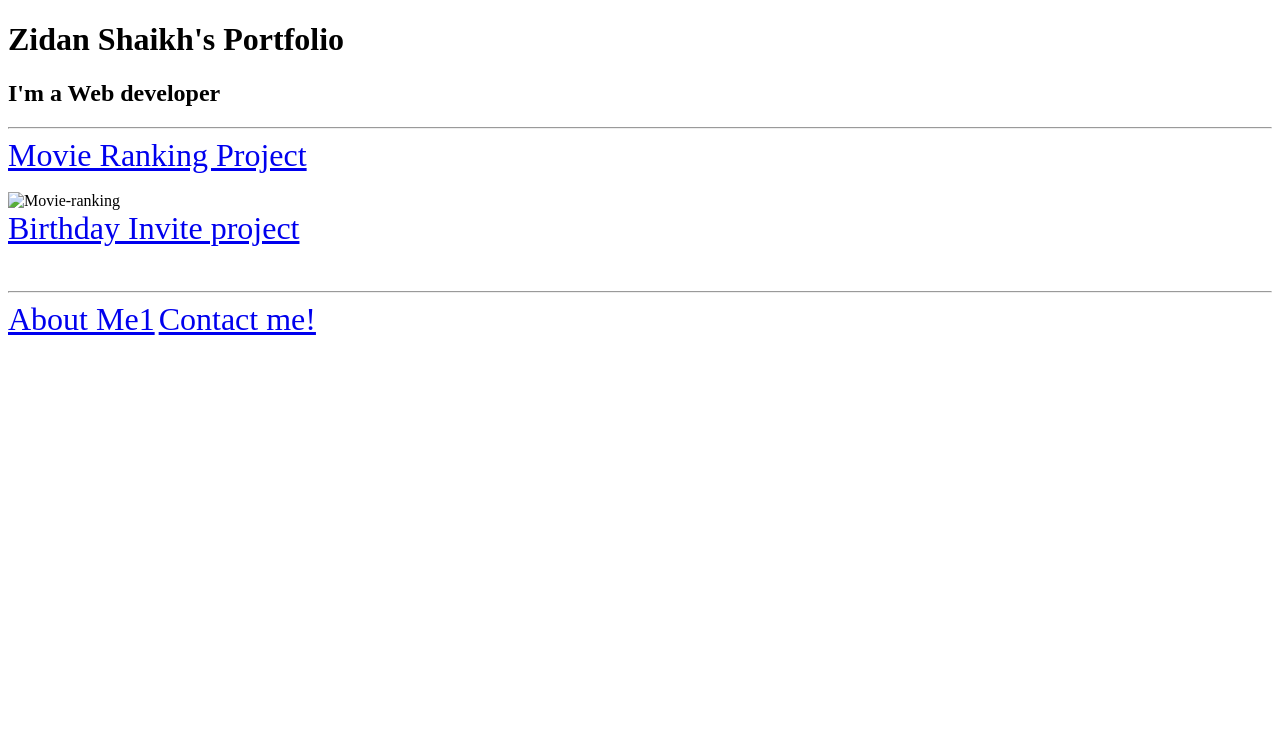
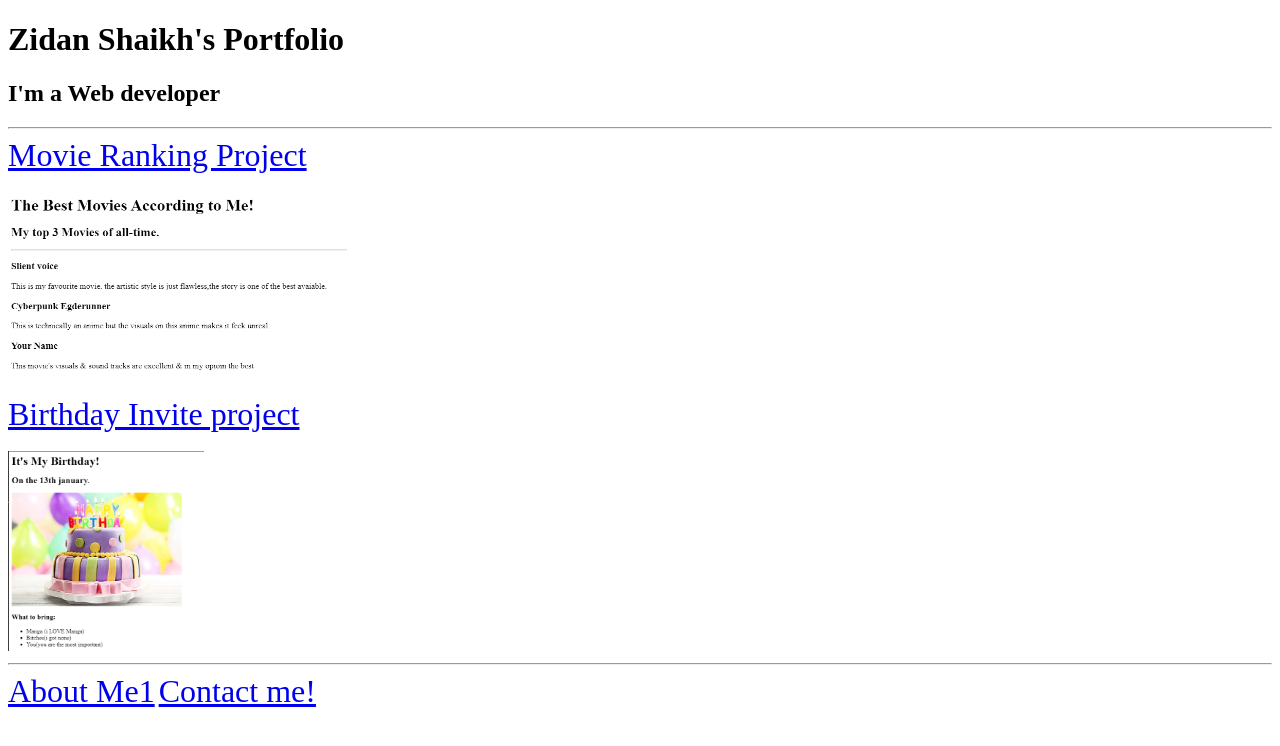
Before and after one commit to ZidanShaikh/HTML_, a plain HTML site: page index.html in a window 1280 px wide. Drawn offline with Linux system fonts and the light colour scheme.

Commit message:
Update index.html images

```diff
--- a/index.html
+++ b/index.html
@@ -13,12 +13,12 @@
    <a style="font-size:xx-large;" href="http://127.0.0.1:3000/2.4+Movie+Ranking+Project/2.4%20Movie%20Ranking%20Project/index.html">Movie Ranking Project</a>
    <br>
    <br>
-    <img style="height:200px;" src="../4.3 HTML Porfolio Project/assets/images/Movie-ranking.png" alt="Movie-ranking">
+    <img style="height:200px;" src="./assets/images/Movie-ranking.png" alt="Movie-ranking">
   <br>
    <a style="font-size: xx-large;" href="http://127.0.0.1:3000/3.4+Birthday+Invite+Project/3.4%20Birthday%20Invite%20Project/index.html">Birthday Invite project</a>
    <br>
    <br>
-     <img style="height: 200px;;" src="../4.3 HTML Porfolio Project/assets/images/Birthday-Invite.png" alt="">
+     <img style="height: 200px;;" src="./assets/images/Birthday-Invite.png" alt="">
      <hr>
      <a style="font-size: xx-large;" href="http://127.0.0.1:3000/4.1+Webpages/4.1%20Webpages/public/about.html">About Me1</a>
      <a style="font-size: xx-large;" href="http://127.0.0.1:3000/4.1+Webpages/4.1%20Webpages/public/about.html">Contact me!</a>
```
